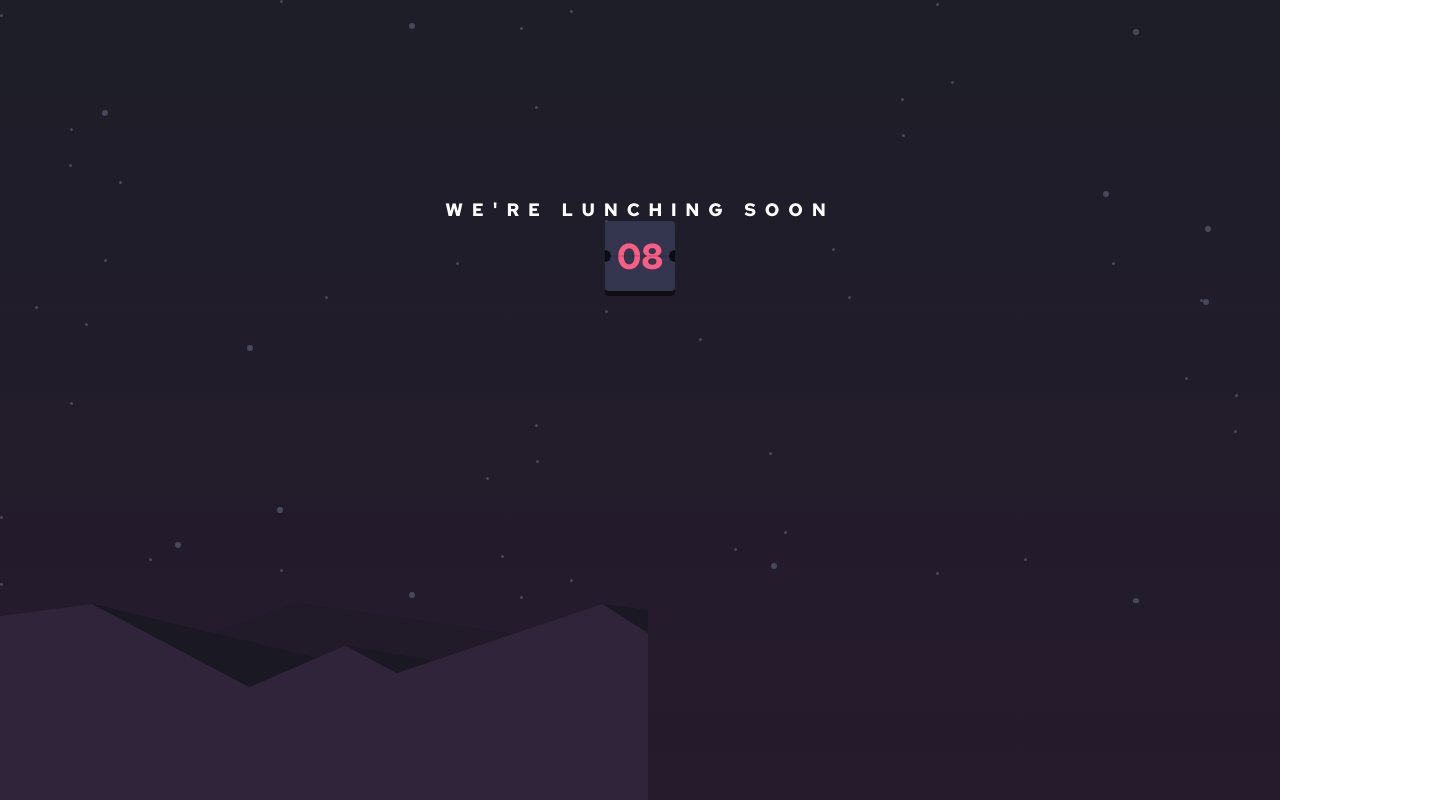
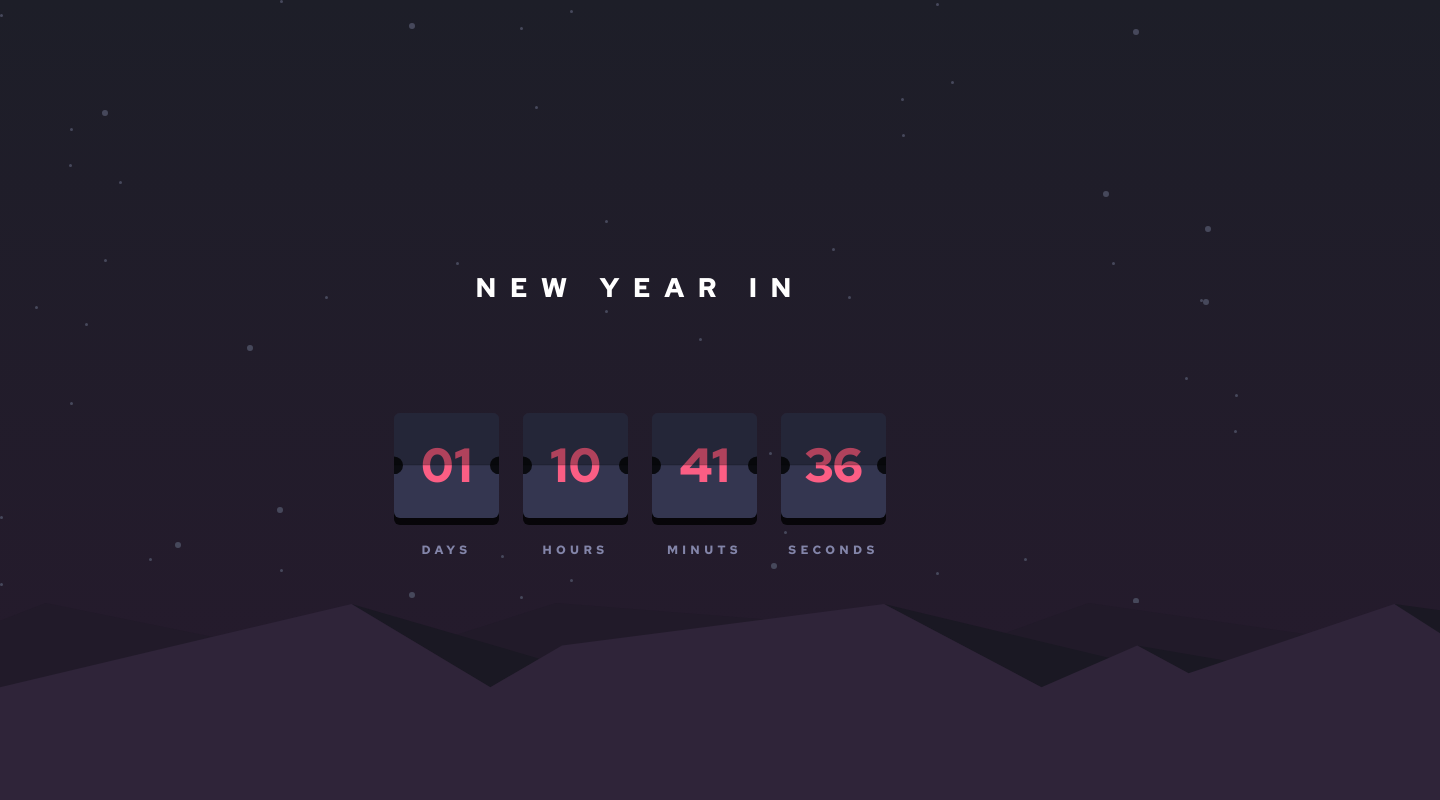
Before and after one commit to thomas-mach/countdown-timer, a plain HTML site: page index.html in a window 1280 px wide. Shown: the whole page, 1440 px wide, since content can reach past the window. Drawn offline with Linux system fonts and the light colour scheme.

Commit message:
Add All files

```diff
--- a/index.html
+++ b/index.html
@@ -21,24 +21,68 @@
   </head>
   <body>
     <main>
-      <div class="container">
-        <h1>WE'RE LUNCHING SOON</h1>
+      <h1>NEW YEAR IN</h1>
+      <div class="date-item-wraper">
         <div class="date-item-box">
           <div class="date-item">
             <div class="number-box">
+              <div class="number" id="days"></div>
               <div class="number-background-top"></div>
+              <div class="number-background-top-shadow"></div>
               <div class="number-background-bottom"></div>
-              <div class="number">08</div>
               <div class="shadow"></div>
             </div>
             <div class="divider"></div>
-            <!-- <p>DAYS</p> -->
           </div>
+          <div class="date-desc">DAYS</div>
+        </div>
+
+        <div class="date-item-box">
+          <div class="date-item">
+            <div class="number-box">
+              <div class="number" id="hours"></div>
+              <div class="number-background-top"></div>
+              <div class="number-background-top-shadow"></div>
+              <div class="number-background-bottom"></div>
+              <div class="shadow"></div>
+            </div>
+            <div class="divider"></div>
+          </div>
+          <div class="date-desc">HOURS</div>
+        </div>
+
+        <div class="date-item-box">
+          <div class="date-item">
+            <div class="number-box">
+              <div class="number" id="minuts"></div>
+              <div class="number-background-top"></div>
+              <div class="number-background-top-shadow"></div>
+              <div class="number-background-bottom"></div>
+              <div class="shadow"></div>
+            </div>
+            <div class="divider"></div>
+          </div>
+          <div class="date-desc">MINUTS</div>
+        </div>
+
+        <div class="date-item-box">
+          <div class="date-item">
+            <div class="number-box">
+              <div class="number" id="seconds"></div>
+              <div class="number-background-top"></div>
+              <div class="number-background-top-shadow"></div>
+              <div class="number-background-bottom"></div>
+              <div class="shadow"></div>
+            </div>
+            <div class="divider"></div>
+          </div>
+          <div class="date-desc">SECONDS</div>
         </div>
       </div>
     </main>
     <footer>
       <img src="./images/pattern-hills.svg" alt="pattern-hills" />
     </footer>
+    <script src="./script.js"></script>
   </body>
 </html>
--- /dev/null
+++ b/script.js
@@ -0,0 +1,43 @@
+const days = document.getElementById("days");
+const hours = document.getElementById("hours");
+const minuts = document.getElementById("minuts");
+const seconds = document.getElementById("seconds");
+
+function timer() {
+  const now = new Date();
+  const newYear = new Date(2025, 0, 1, 0, 0, 0);
+
+  const nowMiliseconds = now.getTime();
+  const newYearMiliseconds = newYear.getTime();
+  const restTime = newYearMiliseconds - nowMiliseconds;
+  printTime(convertMilliseconds(restTime));
+}
+
+function convertMilliseconds(millis) {
+  const totalSeconds = millis / 1000;
+  const days = Math.floor(totalSeconds / 86400);
+  const hours = Math.floor((totalSeconds % 86400) / 3600);
+  const minuts = Math.floor((totalSeconds % 3600) / 60);
+  const seconds = Math.floor(totalSeconds % 60);
+  return { days, hours, minuts, seconds };
+}
+
+function printTime(restTime) {
+  let time = restTime;
+  for (let key in time) {
+    if (time[key] < 10) {
+      time[key] = "0" + time[key];
+    }
+  }
+
+  days.innerText = time.days;
+  hours.innerText = time.hours;
+  minuts.innerText = time.minuts;
+  seconds.innerText = time.seconds;
+}
+
+timer();
+
+setInterval(() => {
+  timer();
+}, 1000);
--- a/style.css
+++ b/style.css
@@ -4,9 +4,12 @@
   box-sizing: border-box;
 }
 
+html {
+  font-size: 16px;
+}
+
 body {
   height: 100vh;
-  font-size: 16px;
   font-family: "Red Hat Text", serif;
   background: linear-gradient(#1d1e28, #261a2d);
   display: flex;
@@ -25,12 +28,8 @@ img {
   transform: translate(-55%);
 }
 
-.container {
-  width: 100%;
-}
-
 h1 {
-  margin-top: 11em;
+  margin: 10em 0 4em;
   font-weight: bold;
   font-size: 1.125rem;
   letter-spacing: 0.55rem;
@@ -38,17 +37,31 @@ h1 {
   color: #ffff;
 }
 
-.date-item-box {
+.date-desc {
+  color: #8385a9;
+  font-size: 0.5rem;
+  font-weight: bold;
+  margin-top: 2em;
+  letter-spacing: 0.18rem;
+}
+
+.date-item-wraper {
   margin: 0 auto;
   display: flex;
   justify-content: center;
+}
+
+.date-item-box {
+  display: flex;
+  flex-direction: column;
+  align-items: center;
 }
 
 .date-item {
   display: flex;
   flex-direction: column;
   align-items: center;
-  margin: 0 1em;
+  margin: 0 0.5em;
   position: relative;
 }
 
@@ -59,52 +72,60 @@ h1 {
 
 .number {
   color: #fb5e84;
-  font-size: 2.25rem;
+  font-size: 2rem;
   font-weight: bold;
-  position: absolute;
+  line-height: 2rem;
   top: 50%;
   left: 50%;
+  position: absolute;
   transform: translate(-50%, -50%);
 }
 
-.number-background-top {
-  width: 70px;
-  height: 35px;
-  border-top-left-radius: 4px;
-  border-top-right-radius: 4px;
+.number-background-top,
+.number-background-bottom {
+  width: 4.375em;
+  height: 2.187em;
   background-color: #343650;
 }
 
-.number-background-top::before {
+.number-background-top {
+  border-top-left-radius: 0.25em;
+  border-top-right-radius: 0.25em;
+}
+
+.number-background-bottom {
+  border-bottom-left-radius: 0.25em;
+  border-bottom-right-radius: 0.25em;
+}
+
+.number-background-top::before,
+.number-background-bottom::before {
   content: "";
   background-color: rgba(0, 0, 0, 0.8);
-  width: 12px;
-  height: 12px;
+  transform: translate(0%, -50%);
+  width: 0.75em;
+  height: 0.75em;
+  position: absolute;
+  top: 50%;
+}
+
+.number-background-top::before {
   clip-path: circle(50% at 100% 50%);
-  position: absolute; /* Posiziona il cerchio in modo assoluto */
-  top: 50%; /* Sposta il cerchio in alto */
-  right: 0; /* Sposta il cerchio a sinistra */
-  transform: translate(0%, -50%);
+  right: 0;
 }
 
 .number-background-bottom::before {
-  content: "";
-  background-color: rgba(0, 0, 0, 0.8);
-  width: 12px;
-  height: 12px;
   clip-path: circle(50% at 0% 50%);
-  position: absolute; /* Posiziona il cerchio in modo assoluto */
-  top: 50%; /* Sposta il cerchio in alto */
-  left: 0; /* Sposta il cerchio a sinistra */
-  transform: translate(0%, -50%);
+  left: 0;
 }
 
-.number-background-bottom {
-  width: 70px;
-  height: 35px;
-  border-bottom-left-radius: 4px;
-  border-bottom-right-radius: 4px;
-  background-color: #343650;
+.number-background-top-shadow {
+  width: 4.375em;
+  height: 2.187em;
+  border-top-left-radius: 0.25em;
+  border-top-right-radius: 0.25em;
+  background-color: rgba(0, 0, 0, 0.3);
+  position: absolute;
 }
 
 .divider {
@@ -117,11 +138,35 @@ h1 {
 }
 
 .shadow {
-  width: 70px;
-  height: 70px;
-  background-color: rgba(0, 0, 0, 0.5);
+  width: 4.375em;
+  height: 4.375em;
+  background-color: rgba(0, 0, 0, 0.8);
   position: absolute;
   top: 7%;
-  border-radius: 4px;
+  border-radius: 0.25em;
   z-index: -2;
 }
+
+@media (min-width: 600px) and (max-width: 1024px) {
+  html {
+    font-size: 18px;
+  }
+  img {
+    transform: translate(-25%);
+  }
+}
+
+@media (min-width: 1025px) {
+  html {
+    font-size: 24px;
+  }
+  img {
+    transform: translate(0%);
+  }
+}
+
+@media (min-width: 1435px) {
+  img {
+    width: 100%;
+  }
+}
```
